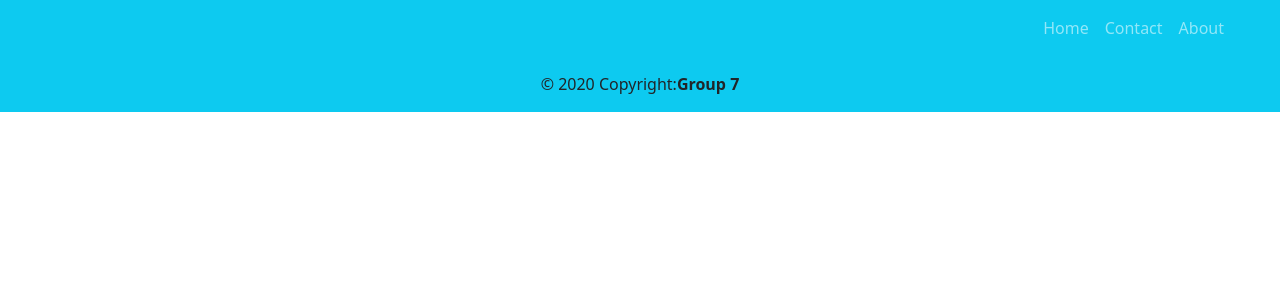
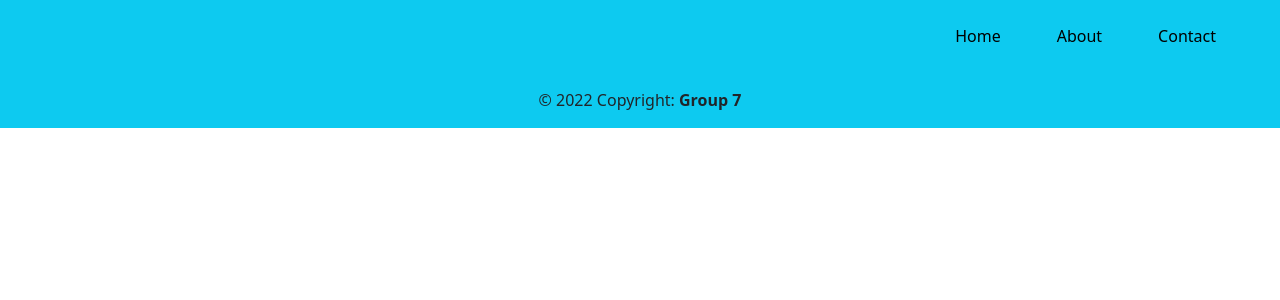
Before and after one commit to codeace110/practice_react, a React (Create React App) app: page / in a window 1280 px wide. Shown: the top 300 px of the page. Built offline with nearby package versions, Linux system fonts and the light colour scheme.

Commit message:
navbar footer

```diff
--- a/src/Footer.jsx
+++ b/src/Footer.jsx
@@ -6,8 +6,8 @@ function Footer() {
             <footer className="bg-info text-center text-lg-start">
 
                 <div className="text-center p-3" >
-                    © 2020 Copyright:
-                    <strong>Group 7</strong>
+                    © 2022 Copyright:
+                    <strong> Group 7</strong>
                 </div>
 
             </footer>
--- a/src/Navbar.jsx
+++ b/src/Navbar.jsx
@@ -1,21 +1,37 @@
-import React from 'react';
+import { React, useState, useEffect } from 'react';
 import { Link } from "react-router-dom"
 function Navbar() {
+    const pages = ['Home', 'About', 'Contact'];
+    const [currentPage, setCurrentPage] = useState('Home');
+
+    useEffect(() => {
+        // Update the current page in the component state when the user navigates to a different page
+        const currentPath = window.location.pathname;
+        const page = pages.find((page) => `/${page.toLowerCase()}` === currentPath);
+        setCurrentPage(page);
+    }, [pages]);
     return (
         <div>
             <nav className="navbar bg-info flex-row navbar-expand-lg navbar-dark">
 
                 <div className="mx-5 collapse navbar-collapse d-flex flex-row-reverse" id="navbarNavDropdown">
                     <ul className="navbar-nav">
-                        <li className="nav-item active">
+                        {pages.map((page) => (
+                            <li className='nav-item ms-4 p-3' key={page}>
+                                <a href={`/${page.toLowerCase()}`} className={page === currentPage ? 'fw-bold text-white' : ''} style={{textDecorationLine: "none",color:"black"}}>
+                                    {page}
+                                </a>
+                            </li>
+                        ))}
+                        {/* <li className="nav-item">
                             <Link className="nav-link" to="/">Home</Link>
-                        </li>
-                        <li className="nav-item">
+                        </li> */}
+                        {/* <li className="nav-item">
                             <Link className="nav-link" to="contact">Contact</Link>
                         </li>
                         <li className="nav-item">
                             <Link className="nav-link" to="about">About</Link>
-                        </li>
+                        </li> */}
                     </ul>
                 </div>
             </nav>
```
